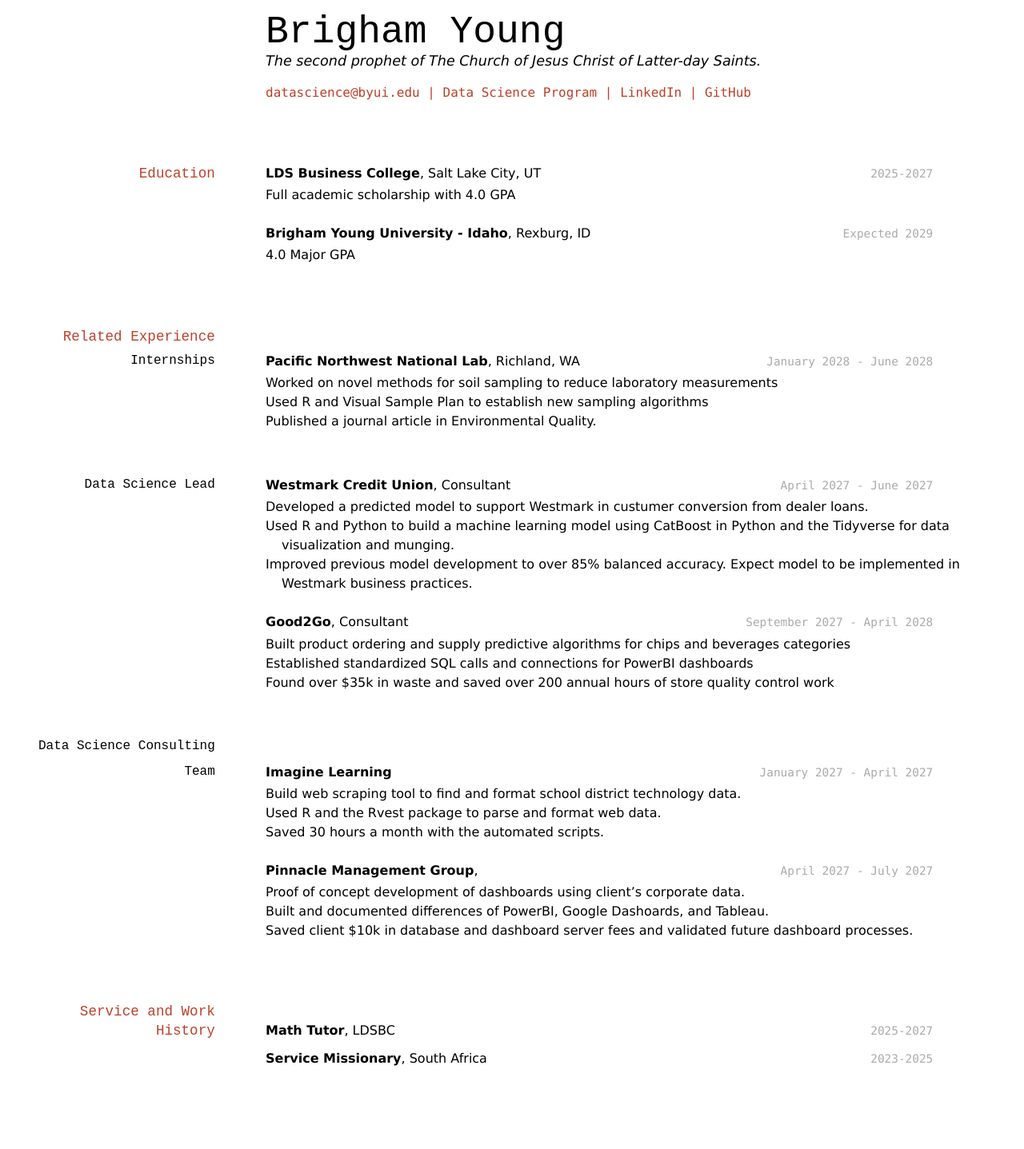
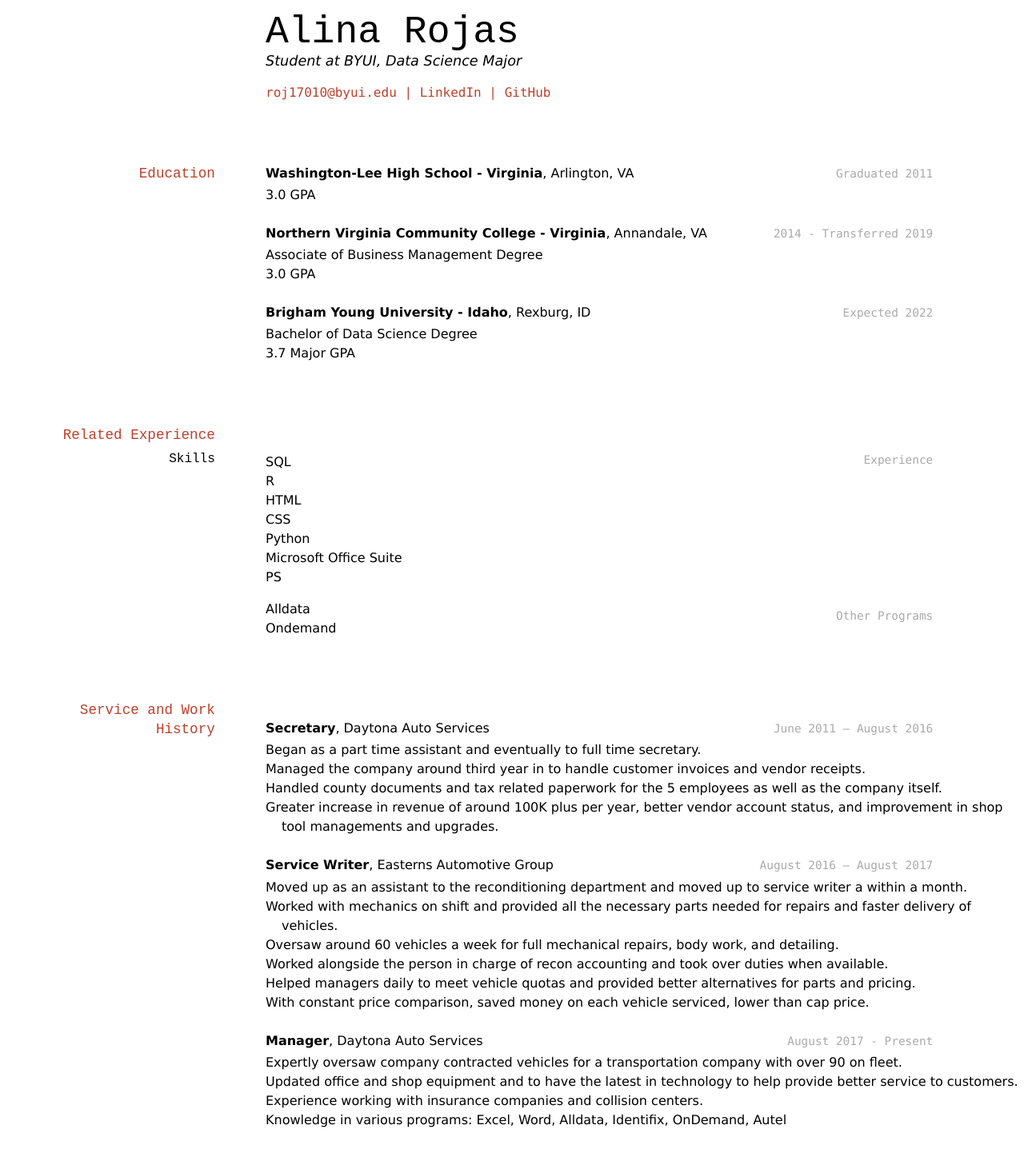
Before and after one commit to byuids-resumes/ARojas_Resume, a Jekyll site: the page built from docs/index.md, in a window 1280 px wide. Shown: the whole page at 80% size. Built offline with Jekyll 4.4.1, drawn with Linux system fonts in a browser that asks for light colours; before the commit the page ends 1347 px from its top, so only the background shows below that.

Commit message:
Update ressume

```diff
--- a/docs/index.md
+++ b/docs/index.md
@@ -1,86 +1,75 @@
 ---
 layout: cv
-title: Brigham Young's Resume
+title: Alina Rojas' Resume
 ---
-# Brigham Young
-The second prophet of The Church of Jesus Christ of Latter-day Saints.
+# Alina Rojas
+Student at BYUI, Data Science Major
 
 <div id="webaddress">
-<a href="datascience@byui.edu">datascience@byui.edu</a>
-| <a href="https://byuidatascience.github.io/development.html">Data Science Program</a>
-| <a href="https://www.linkedin.com/groups/13537407/">LinkedIn</a>
-| <a href="https://github.com/byuids-resumes">GitHub</a>
+<a href="roj17010@byui.edu">roj17010@byui.edu</a>
+| <a href="https://www.linkedin.com/in/alina-rojas-803097179/">LinkedIn</a>
+| <a href="https://github.com/thatdarls">GitHub</a>
 </div>
 
 <!-- https://www.monique.tech/the-art-of-markdown -->
 
 ## Education
+`Graduated 2011`
+__Washington-Lee High School - Virginia__, Arlington, VA
+- 3.0 GPA
 
-`2025-2027`
-__LDS Business College__, Salt Lake City, UT
+`2014 - Transferred 2019`
+__Northern Virginia Community College - Virginia__, Annandale, VA
+- Associate of Business Management Degree
+- 3.0 GPA
 
-- Full academic scholarship with 4.0 GPA
-
-`Expected 2029`
+`Expected 2022`
 __Brigham Young University - Idaho__, Rexburg, ID
-
-- 4.0 Major GPA
-
+- Bachelor of Data Science Degree
+- 3.7 Major GPA
 
 ## Related Experience
 
-### Internships
+### Skills
 
-`January 2028 - June 2028`
-__Pacific Northwest National Lab__, Richland, WA
+`Experience`
+- SQL
+- R
+- HTML
+- CSS
+- Python
+- Microsoft Office Suite
+- PS
 
-- Worked on novel methods for soil sampling to reduce laboratory measurements
-- Used R and Visual Sample Plan to establish new sampling algorithms
-- Published a journal article in Environmental Quality.
-
-### Data Science Lead
-
-`April 2027 - June 2027`
-__Westmark Credit Union__, Consultant
-
-- Developed a predicted model to support Westmark in custumer conversion from dealer loans.
-- Used R and Python to build a machine learning model using CatBoost in Python and the Tidyverse for data visualization and munging.
-- Improved previous model development to over 85% balanced accuracy. Expect model to be implemented in Westmark business practices.
-
-`September 2027 - April 2028`
-__Good2Go__, Consultant
-
-- Built product ordering and supply predictive algorithms for chips and beverages categories
-- Established standardized SQL calls and connections for PowerBI dashboards
-- Found over $35k in waste and saved over 200 annual hours of store quality control work
-
-### Data Science Consulting Team
-
-`January 2027 - April 2027`
-__Imagine Learning__
-
-- Build web scraping tool to find and format school district technology data.
-- Used R and the Rvest package to parse and format web data.
-- Saved 30 hours a month with the automated scripts.
-
-`April 2027 - July 2027`
-__Pinnacle Management Group__,
-
-- Proof of concept development of dashboards using client's corporate data.
-- Built and documented differences of PowerBI, Google Dashoards, and Tableau.
-- Saved client $10k in database and dashboard server fees and validated future dashboard processes.
-
+`Other Programs`
+- Alldata
+- Ondemand
 
 ## Service and Work History
 
-`2025-2027`
-__Math Tutor__, LDSBC
+`June 2011 – August 2016`
+__Secretary__, Daytona Auto Services
+-	Began as a part time assistant and eventually to full time secretary.
+-	Managed the company around third year in to handle customer invoices and vendor receipts.
+-	Handled county documents and tax related paperwork for the 5 employees as well as the company itself.
+-	Greater increase in revenue of around 100K plus per year, better vendor account status, and improvement in shop tool managements and upgrades.
 
 
-`2023-2025`
-__Service Missionary__, South Africa
+`August 2016 – August 2017`
+__Service Writer__, Easterns Automotive Group
+- Moved up as an assistant to the reconditioning department and moved up to service writer a within a month.
+-	Worked with mechanics on shift and provided all the necessary parts needed for repairs and faster delivery of vehicles.
+-	Oversaw around 60 vehicles a week for full mechanical repairs, body work, and detailing.
+-	Worked alongside the person in charge of recon accounting and took over duties when available.
+-	Helped managers daily to meet vehicle quotas and provided better alternatives for parts and pricing.
+-	With constant price comparison, saved money on each vehicle serviced, lower than cap price.
 
-
+`August 2017 - Present`
+__Manager__, Daytona Auto Services
+-	Expertly oversaw company contracted vehicles for a transportation company with over 90 on fleet.
+-	Updated office and shop equipment and to have the latest in technology to help provide better service to customers.
+-	Experience working with insurance companies and collision centers.
+-	Knowledge in various programs: Excel, Word, Alldata, Identifix, OnDemand, Autel
 
 <!-- ### Footer
 
```
